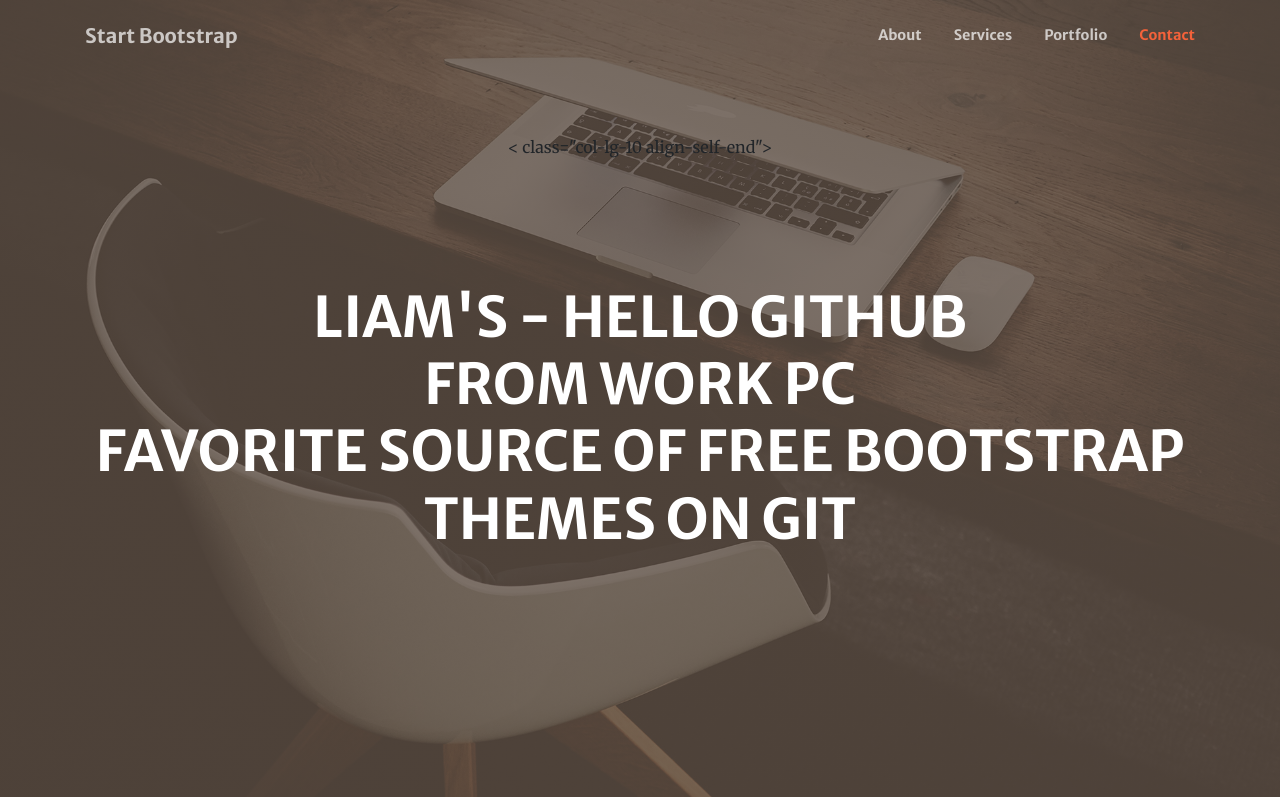
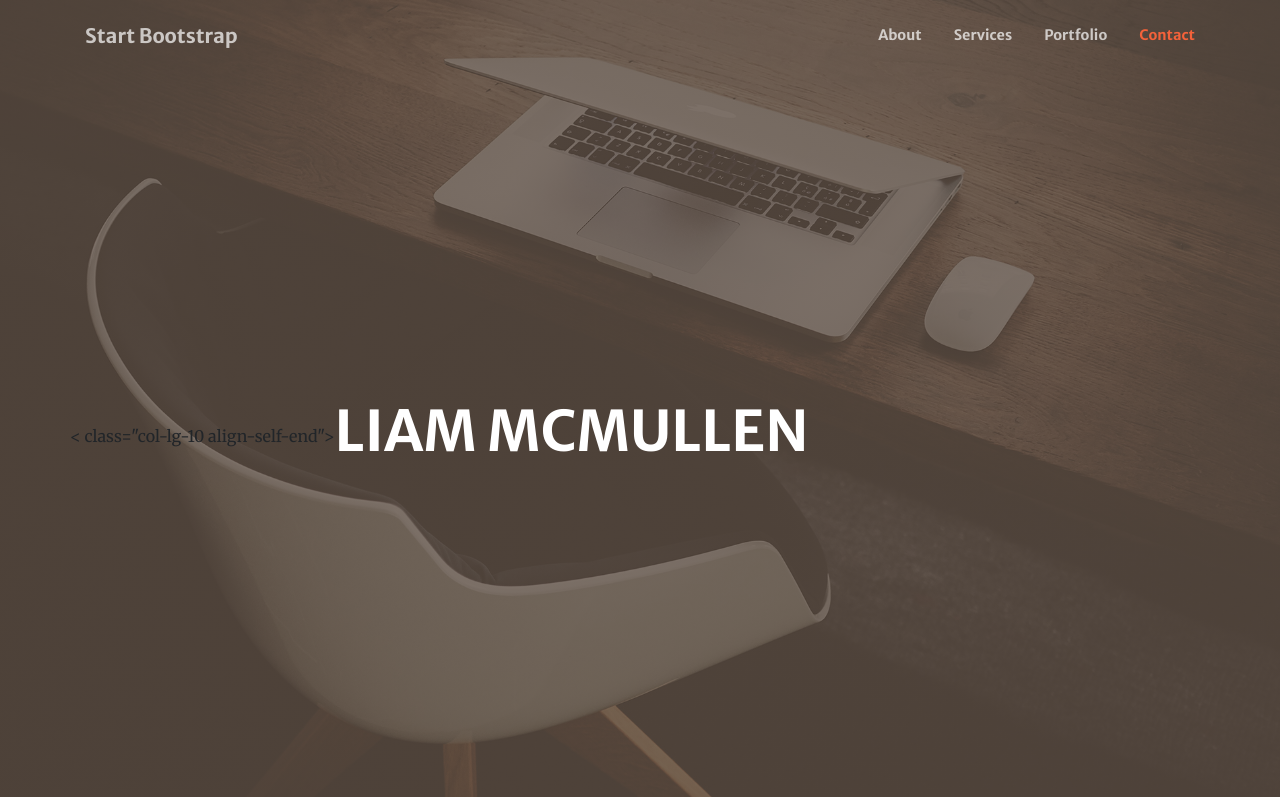
Before and after one commit to liammcmullen/bootstrap4, a website with bundled scripts: page index.html in a window 1280 px wide. Shown: the top 797 px of the page. Built offline with nearby package versions, Linux system fonts and the light colour scheme.

Commit message:
small change

```diff
--- a/index.html
+++ b/index.html
@@ -88,9 +88,7 @@
         >
           < class="col-lg-10 align-self-end">
           <h1 class="text-uppercase text-white font-weight-bold">
-            Liam's - hello github<br />
-            from work PC<br />
-            Favorite Source of Free Bootstrap Themes on git
+            Liam McMullen
           </h1>
           <hr class="divider my-4" />
         </div>
```
